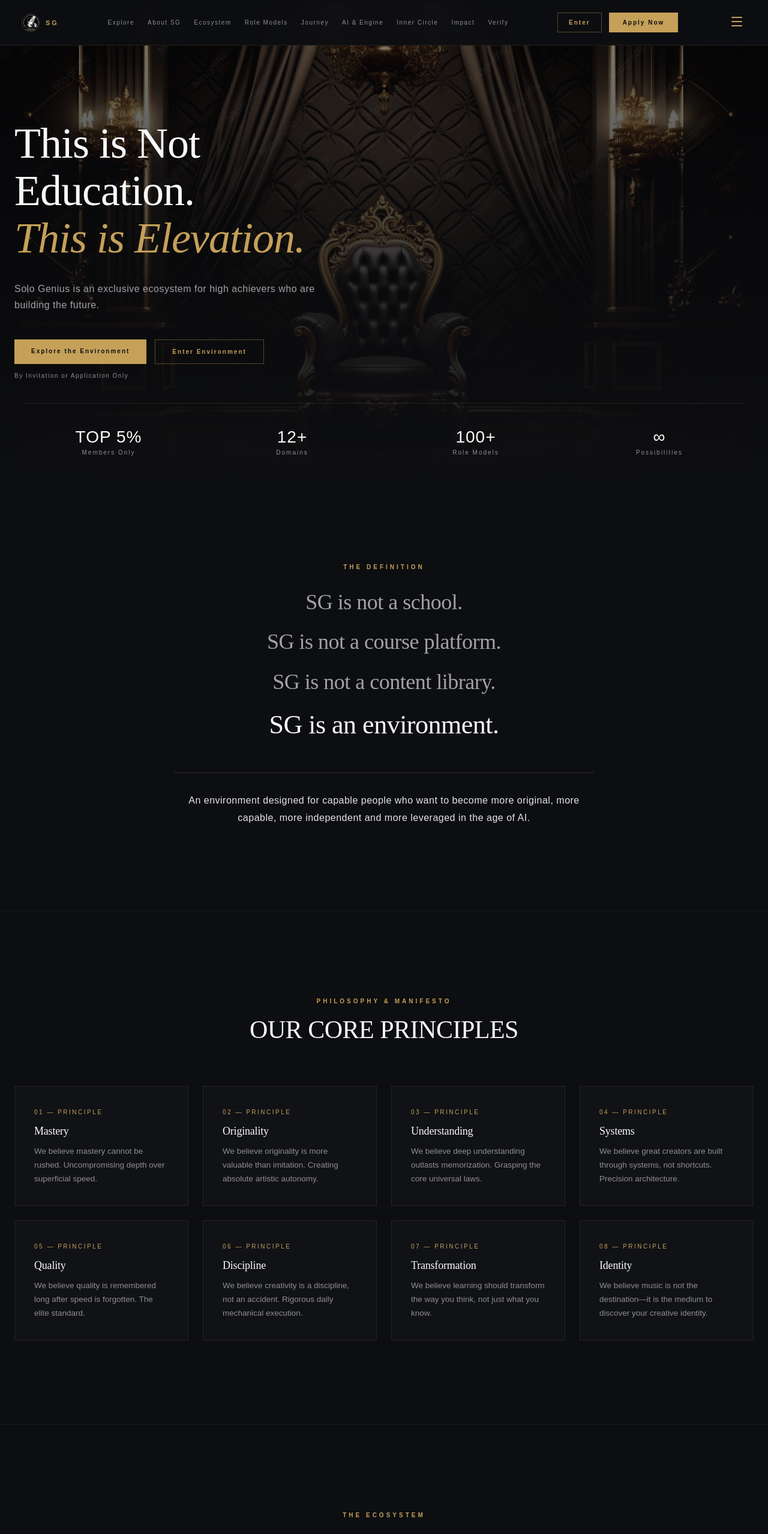
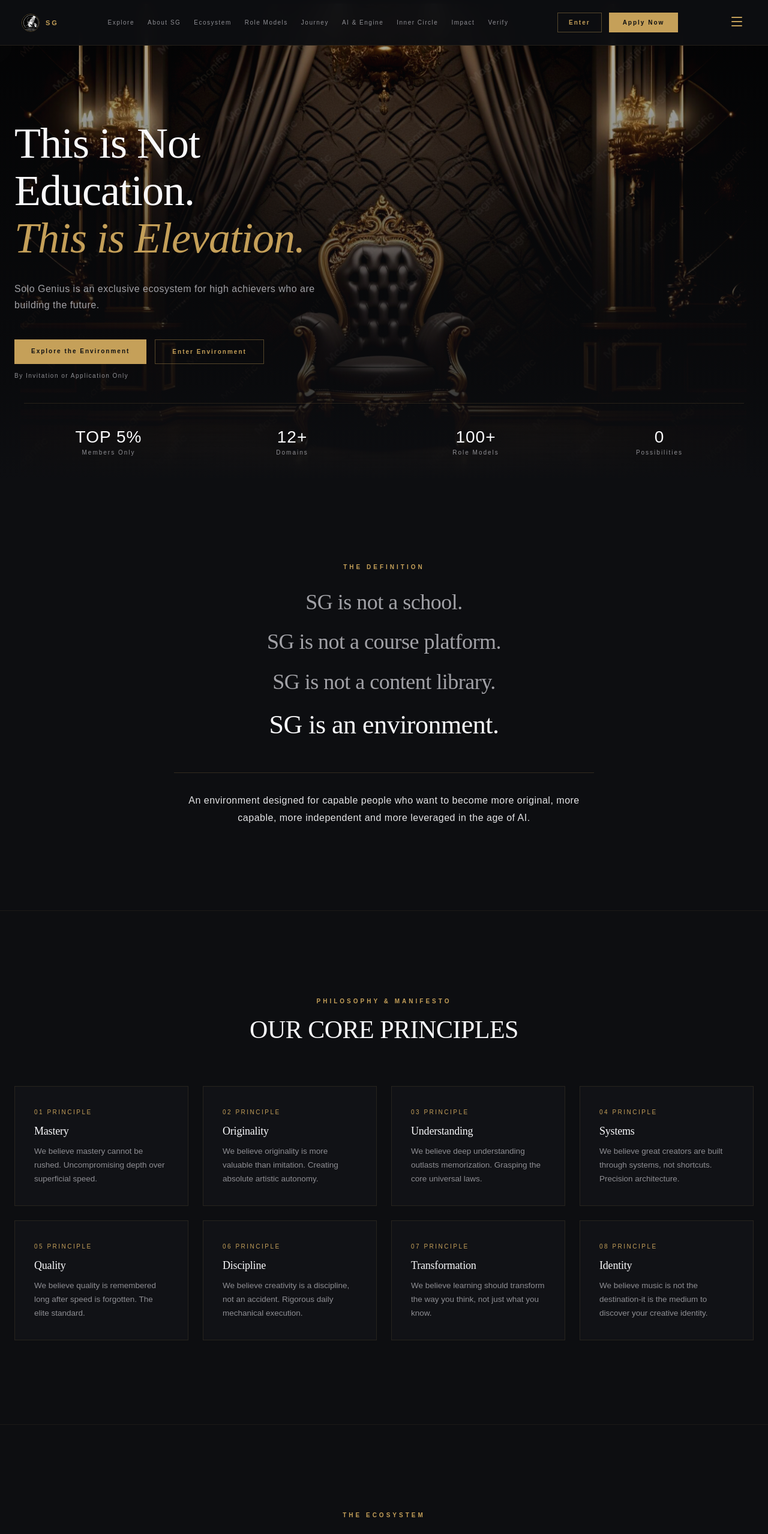
Before and after one commit to yangkarg35-ui/solo-genius, a Next.js app: page / in a window 1280 px wide. Shown: the top 2558 px of the page at 60% size. Built offline with nearby package versions, Linux system fonts and the light colour scheme.

Commit message:
Update: HomePage code polished & enhanced b1.png layout brightness

```diff
--- a/app/page.tsx
+++ b/app/page.tsx
@@ -46,7 +46,7 @@ export default function HomePage() {
     {
       num: "08",
       title: "Identity",
-      desc: "We believe music is not the destination—it is the medium to discover your creative identity."
+      desc: "We believe music is not the destination-it is the medium to discover your creative identity."
     }
   ];
 
@@ -258,16 +258,15 @@ export default function HomePage() {
           backgroundSize: "cover",
           backgroundRepeat: "no-repeat",
           zIndex: 1,
-          filter: "brightness(0.7) contrast(1.1) saturate(0.9)"
+          filter: "brightness(0.85) contrast(1.15) saturate(1.05)"
         }} />
-
         <div style={{
           position: "absolute",
           top: 0,
           left: 0,
           width: "100%",
           height: "100%",
-          background: "linear-gradient(180deg, rgba(13,14,17,0.3) 0%, rgba(13,14,17,0.85) 80%, #0d0e11 100%)",
+          background: "linear-gradient(180deg, rgba(13,14,17,0.2) 0%, rgba(13,14,17,0.75) 80%, #0d0e11 100%)",
           zIndex: 1
         }} />
 
@@ -276,18 +275,16 @@ export default function HomePage() {
           initial={{ opacity: 0, y: 20 }}
           animate={{ opacity: 1, y: 0 }}
           transition={{ duration: 0.8, ease: [0.16, 1, 0.3, 1] }}
-          style={{ maxWidth: "900px", zIndex: 2, display: "flex", flexDirection: "column", gap: "20px", width: "100%", margin: "auto 0" }}
+          style={{ maxWidth: "900px", zIndex: 2, display: "flex", flexDirection: "column", gap: "20px", margin: "auto 0", width: "100%" }}
         >
           <h1 style={{ fontSize: "clamp(40px, 6.5vw, 72px)", fontWeight: "400", letterSpacing: "-1px", color: "#f9f9fb", margin: 0, lineHeight: "1.1" }}>
             This is Not<br />
             Education.<br />
             <span style={{ color: "#C5A059", fontStyle: "italic" }}>This is Elevation.</span>
           </h1>
-
           <p style={{ color: "#a1a1a6", fontSize: "16px", lineHeight: "1.7", letterSpacing: "0.5px", margin: "10px 0 24px 0", maxWidth: "550px", fontFamily: "sans-serif" }}>
             Solo Genius is an exclusive ecosystem for high achievers who are building the future.
           </p>
-
           <div style={{ display: "flex", flexDirection: "column", gap: "10px", alignItems: "flex-start", fontFamily: "sans-serif" }}>
             <div style={{ display: "flex", gap: "14px", flexWrap: "wrap" }}>
               <a href="/explore" style={{
@@ -352,7 +349,7 @@ export default function HomePage() {
             <div style={{ fontSize: "10px", color: "#8e8e93", letterSpacing: "2px", marginTop: "4px" }}>Role Models</div>
           </div>
           <div>
-            <div style={{ fontSize: "clamp(20px, 2.5vw, 28px)", fontWeight: "500", color: "#f9f9fb", letterSpacing: "1px" }}>∞</div>
+            <div style={{ fontSize: "clamp(20px, 2.5vw, 28px)", fontWeight: "500", color: "#f9f9fb", letterSpacing: "1px" }}>0</div>
             <div style={{ fontSize: "10px", color: "#8e8e93", letterSpacing: "2px", marginTop: "4px" }}>Possibilities</div>
           </div>
         </div>
@@ -370,7 +367,6 @@ export default function HomePage() {
           <span style={{ color: "#C5A059", textTransform: "uppercase", fontSize: "10px", letterSpacing: "4px", fontWeight: "600", fontFamily: "sans-serif" }}>
             THE DEFINITION
           </span>
-
           <div style={{ display: "flex", flexDirection: "column", gap: "16px", fontSize: "clamp(22px, 3.5vw, 36px)", fontWeight: "400", letterSpacing: "-0.5px", color: "#a1a1a6", lineHeight: "1.4" }}>
             <p style={{ margin: 0 }}>SG is not a school.</p>
             <p style={{ margin: 0 }}>SG is not a course platform.</p>
@@ -379,7 +375,6 @@ export default function HomePage() {
               SG is an environment.
             </p>
           </div>
-
           <div style={{ maxWidth: "700px", margin: "20px auto 0 auto", borderTop: "1px solid rgba(197, 160, 89, 0.2)", paddingTop: "32px" }}>
             <p style={{ color: "#e5e5e7", fontSize: "16px", lineHeight: "1.8", letterSpacing: "0.5px", margin: 0, fontFamily: "sans-serif" }}>
               An environment designed for capable people who want to become more original, more capable, more independent and more leveraged in the age of AI.
@@ -398,7 +393,6 @@ export default function HomePage() {
             OUR CORE PRINCIPLES
           </h2>
         </div>
-
         <div style={{ display: "grid", gridTemplateColumns: "repeat(auto-fit, minmax(280px, 1fr))", gap: "24px" }}>
           {manifestoItems.map((item, idx) => (
             <div key={idx} style={{
@@ -413,7 +407,7 @@ export default function HomePage() {
             }}>
               <div>
                 <span style={{ color: "#C5A059", fontSize: "10px", fontWeight: "500", letterSpacing: "2.5px", fontFamily: "sans-serif" }}>
-                  {item.num} — PRINCIPLE
+                  {item.num} PRINCIPLE
                 </span>
                 <h3 style={{ fontSize: "18px", fontWeight: "400", color: "#f9f9fb", margin: "14px 0 12px 0", letterSpacing: "-0.2px" }}>
                   {item.title}
@@ -427,7 +421,7 @@ export default function HomePage() {
         </div>
       </section>
 
-      {/* SOLO GENIUS SYSTEM / ECOSYSTEM (Locked & Linked to /apply) */}
+      {/* SOLO GENIUS SYSTEM / ECOSYSTEM */}
       <section id="ecosystem" style={{ maxWidth: "1280px", margin: "0 auto", padding: "140px 24px", boxSizing: "border-box", borderTop: "1px solid rgba(197,160,89,0.08)" }}>
         <div style={{ textAlign: "center", marginBottom: "70px" }}>
           <span style={{ color: "#C5A059", textTransform: "uppercase", fontSize: "10px", letterSpacing: "4px", fontWeight: "600", fontFamily: "sans-serif" }}>
@@ -437,7 +431,6 @@ export default function HomePage() {
             ONE ENVIRONMENT. MULTIPLE DIMENSIONS.
           </h2>
         </div>
-
         <div style={{ display: "grid", gridTemplateColumns: "repeat(auto-fit, minmax(320px, 1fr))", gap: "24px" }}>
           {systemPillars.map((pillar, idx) => (
             <a
@@ -458,7 +451,6 @@ export default function HomePage() {
                 transition: "border-color 0.3s"
               }}
             >
-              {/* LOCKED ICON BADGE */}
               <div style={{
                 position: "absolute",
                 top: "16px",
@@ -474,15 +466,14 @@ export default function HomePage() {
                 <Lock size={12} color="#C5A059" />
                 <span style={{ fontSize: "9px", letterSpacing: "1.5px", color: "#C5A059", fontWeight: "600", fontFamily: "sans-serif" }}>LOCKED</span>
               </div>
-
               <div>
                 <span style={{ color: "#C5A059", fontSize: "10px", fontWeight: "600", letterSpacing: "2.5px", fontFamily: "sans-serif" }}>
-                  {pillar.num} — PILLAR
+                  {pillar.num} - PILLAR
                 </span>
                 <h3 style={{ fontSize: "18px", fontWeight: "500", color: "#f9f9fb", margin: "16px 0 12px 0", letterSpacing: "-0.2px" }}>
                   {pillar.title}
                 </h3>
-                <p style={{ color: "#8e8e93", fontSize: "14px", lineHeight: "1.7", margin: 0, fontFamily: "sans-serif" }}>
+                <p style={{ color: "#8e8e93", fontSize: "14px", margin: 0, fontFamily: "sans-serif", lineHeight: "1.7" }}>
                   {pillar.desc}
                 </p>
               </div>
@@ -501,7 +492,6 @@ export default function HomePage() {
             NOT FOR EVERYONE. AND THAT&apos;S THE POINT.
           </h2>
         </div>
-
         <div style={{ display: "flex", flexDirection: "column", gap: "20px", marginBottom: "60px", fontFamily: "sans-serif" }}>
           <p style={{ color: "#a1a1a6", fontSize: "15px", marginBottom: "10px" }}>Solo Genius is for people who:</p>
           {audienceItems.map((item, idx) => (
@@ -577,7 +567,6 @@ export default function HomePage() {
             An environment for creative thinkers. Private Exclusive.
           </p>
         </div>
-
         <div style={{ display: "flex", gap: "60px", flexWrap: "wrap", fontSize: "11px", letterSpacing: "2px" }}>
           <div style={{ display: "flex", flexDirection: "column", gap: "16px" }}>
             <span style={{ color: "#C5A059", fontWeight: "600" }}>NAVIGATION</span>
@@ -592,7 +581,6 @@ export default function HomePage() {
             <a href="/apply" style={{ color: "#8e8e93", textDecoration: "none" }}>Apply Now</a>
           </div>
         </div>
-
         <div style={{ width: "100%", display: "flex", justifyContent: "space-between", alignItems: "center", paddingTop: "40px", borderTop: "1px solid rgba(197,160,89,0.06)", color: "#636366", fontSize: "10px", letterSpacing: "1.5px" }}>
           <p style={{ margin: 0 }}>© 2026 SOLO GENIUS. ALL RIGHTS RESERVED.</p>
           <p style={{ margin: 0 }}>BY INVITATION ONLY</p>
```
